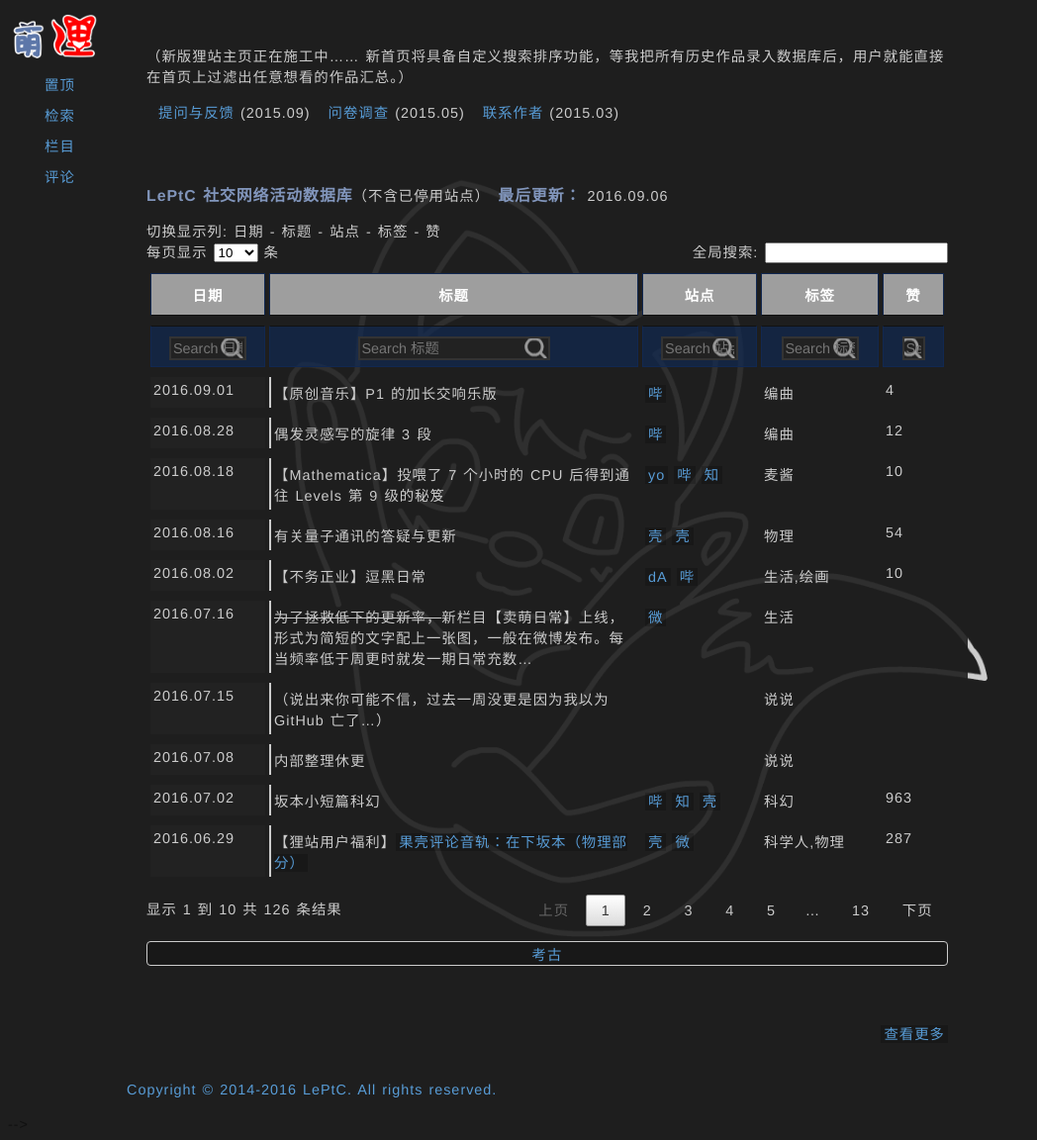
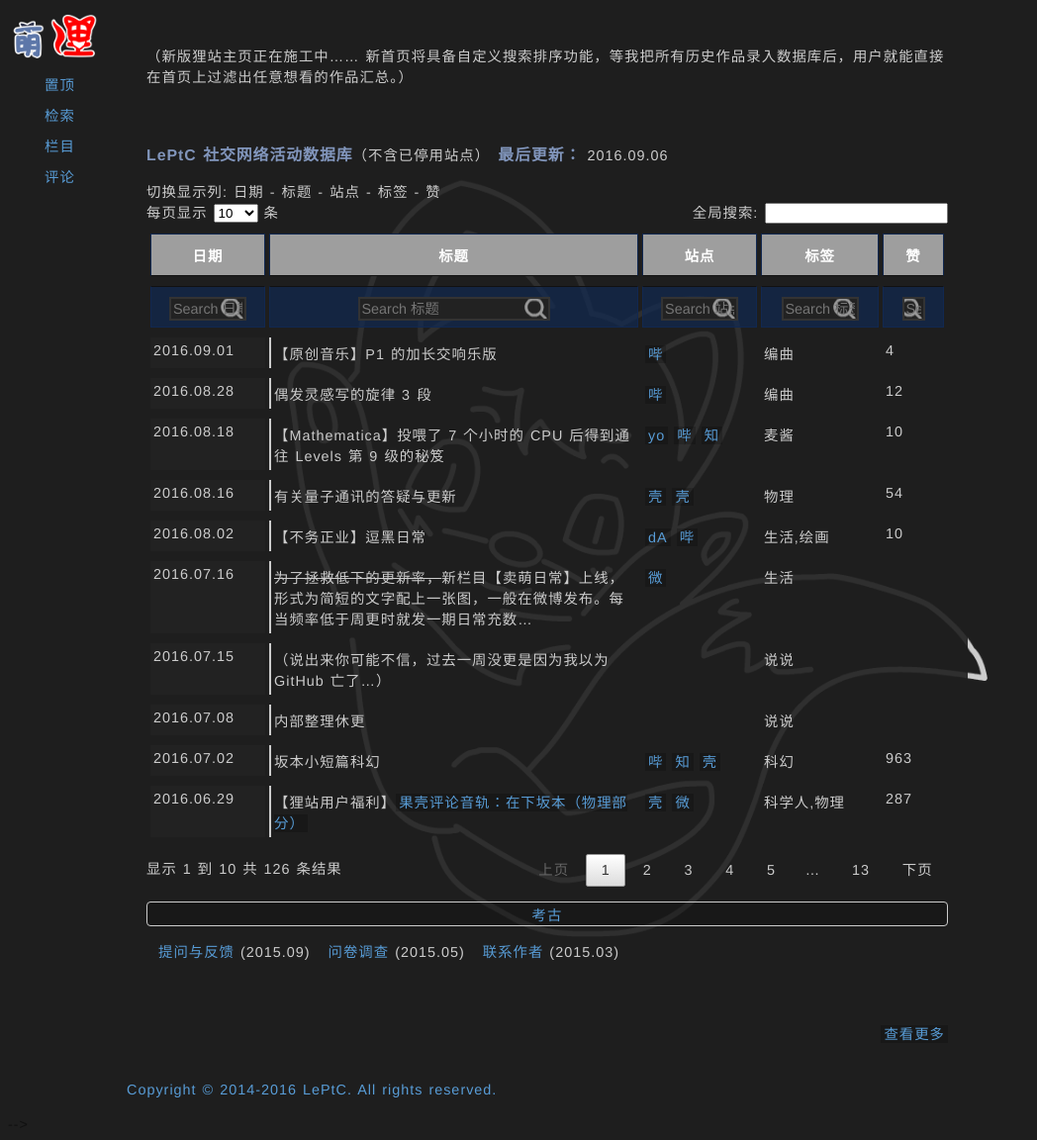
Before and after one commit to LePtC/LePtC.github.io, a Jekyll site: the page built from index.html, in a window 1280 px wide and 1152 px high. Shown: the whole window at 99% size, without its empty margins (0-1048 px from the left). Built offline with Jekyll 4.4.1, drawn with Linux system fonts in a browser that asks for light colours; Markdown is read by kramdown in place of the engine named in the settings; comment, search, counter and statistics services are not loaded; some of the changed lines change nothing that is shown; grey boxes are pictures that could not be loaded.

Commit message:
update index

```diff
--- a/index.html
+++ b/index.html
@@ -157,14 +157,6 @@ $(document).ready(function() {
 <div class="content">
 
 <p>（新版狸站主页正在施工中…… 新首页将具备自定义搜索排序功能，等我把所有历史作品录入数据库后，用户就能直接在首页上过滤出任意想看的作品汇总。）</p>
-
-<div class="active">
-<ul>
-  <li><a href="posts/ask.html">提问与反馈</a> (2015.09)</li>
-  <li><a href="posts/questionnaire.html">问卷调查</a> (2015.05)</li>
-  <li><a href="author.html">联系作者</a> (2015.03)</li>
-</ul>
-</div>
 
 </div>
 </div>
@@ -555,7 +547,7 @@ $(document).ready(function() {
 
 <tr><td>2015.09.10</td>
   <td>新 2015·冬季 封面</td>
-<td><a href="history/index15B.html"></a></td>
+<td><a href="history/index15B.html">狸</a></td>
 <td>绘画,狸站</td><td></td></tr>
 
 <tr><td>2015.09.08</td>
@@ -921,6 +913,15 @@ $('table th:nth-child(2), table td:nth-child(2)').addClass('left');
 
 
 
+<div class="active">
+<ul>
+  <li><a href="posts/ask.html">提问与反馈</a> (2015.09)</li>
+  <li><a href="posts/questionnaire.html">问卷调查</a> (2015.05)</li>
+  <li><a href="author.html">联系作者</a> (2015.03)</li>
+</ul>
+</div>
+
+
 </div>
 </div>
 
```
